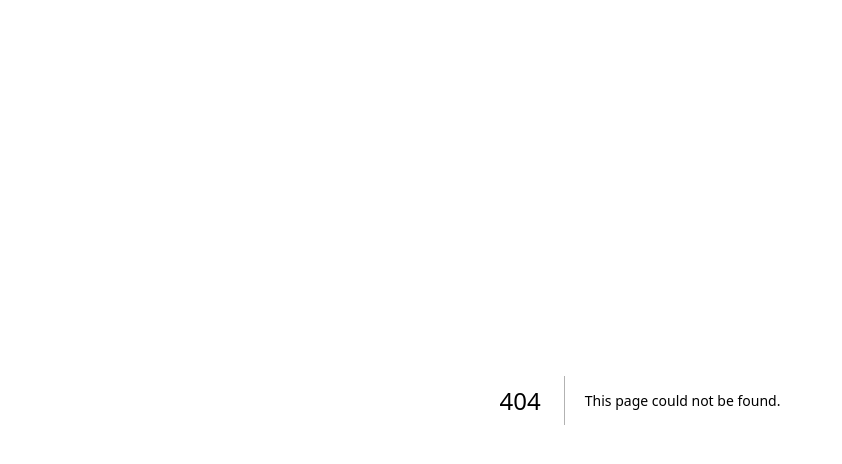
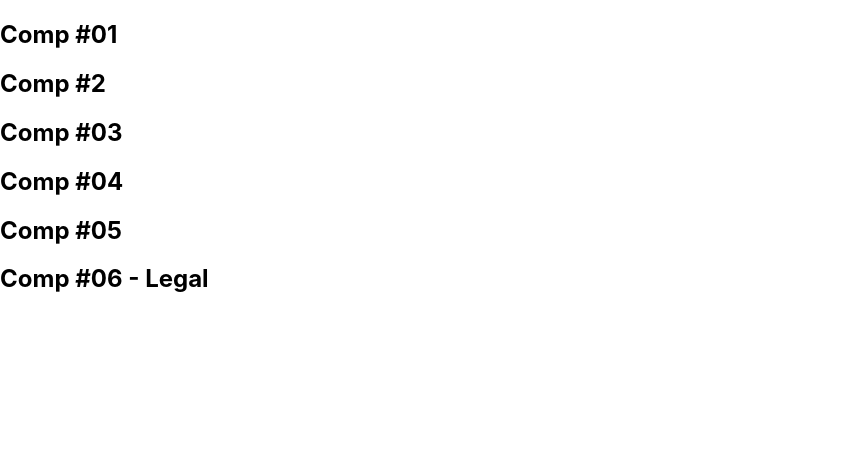
Before and after one commit to davihenrique/atividade-nextjs-Cod3r, a Next.js app: page /modulo/teste in a window 1280 px wide. Before the commit this address had no page. Shown: the top 464 px of the page, without its empty margins (0-842 px from the left). Built offline with nearby package versions, Linux system fonts and the light colour scheme.

Commit message:
aula: Componentes

```diff
--- a/components/Contador.jsx
+++ b/components/Contador.jsx
@@ -61,3 +61,5 @@ export default class Contador extends Component {
         );
     }
 }
+
+// export default Contador
--- /dev/null
+++ b/components/modulo/funcionais.jsx
@@ -0,0 +1,36 @@
+export function Comp1(){
+    return (
+        <div>
+        <h2>Comp #01</h2>
+        </div>
+    );
+}
+
+export const Comp2 = function(){
+    return <h2>Comp #2</h2>
+}
+
+export default function Comp3(){
+    return(
+        <div>
+            <h2>Comp #03</h2>
+        </div>
+    )
+}
+
+export const Comp4 = () => {
+    return <h2>Comp #04</h2>
+}
+
+const Comp5 = () => <h2>Comp #05</h2>
+
+const Comp6 = props => (
+    <div>
+        <h2>Comp #06 - {props.msg}</h2>
+    </div>
+)
+
+export {
+    Comp5,
+    Comp6,
+}
--- /dev/null
+++ b/pages/modulo/teste.jsx
@@ -0,0 +1,20 @@
+import Padrao, {
+  Comp1 as Blabla,
+  Comp2,
+  Comp4,
+  Comp5,
+  Comp6,
+} from "../../components/modulo/funcionais";
+
+export default function teste(){
+    return (
+    <div>
+        <Blabla />
+        <Comp2/>
+        <Padrao/>
+        <Comp4/>
+        <Comp5/>
+        <Comp6 msg="Legal"/>
+    </div>
+    );
+}
```
